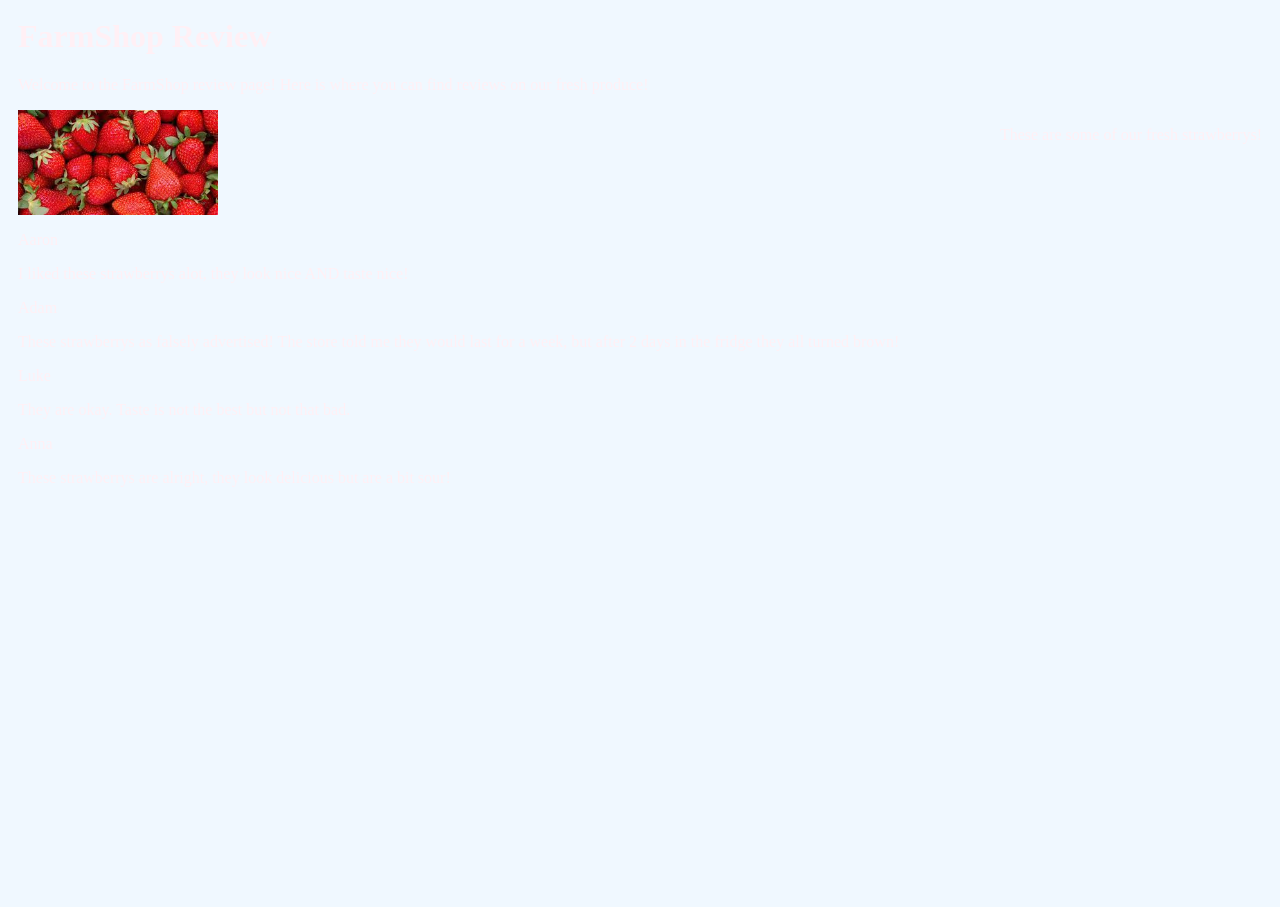
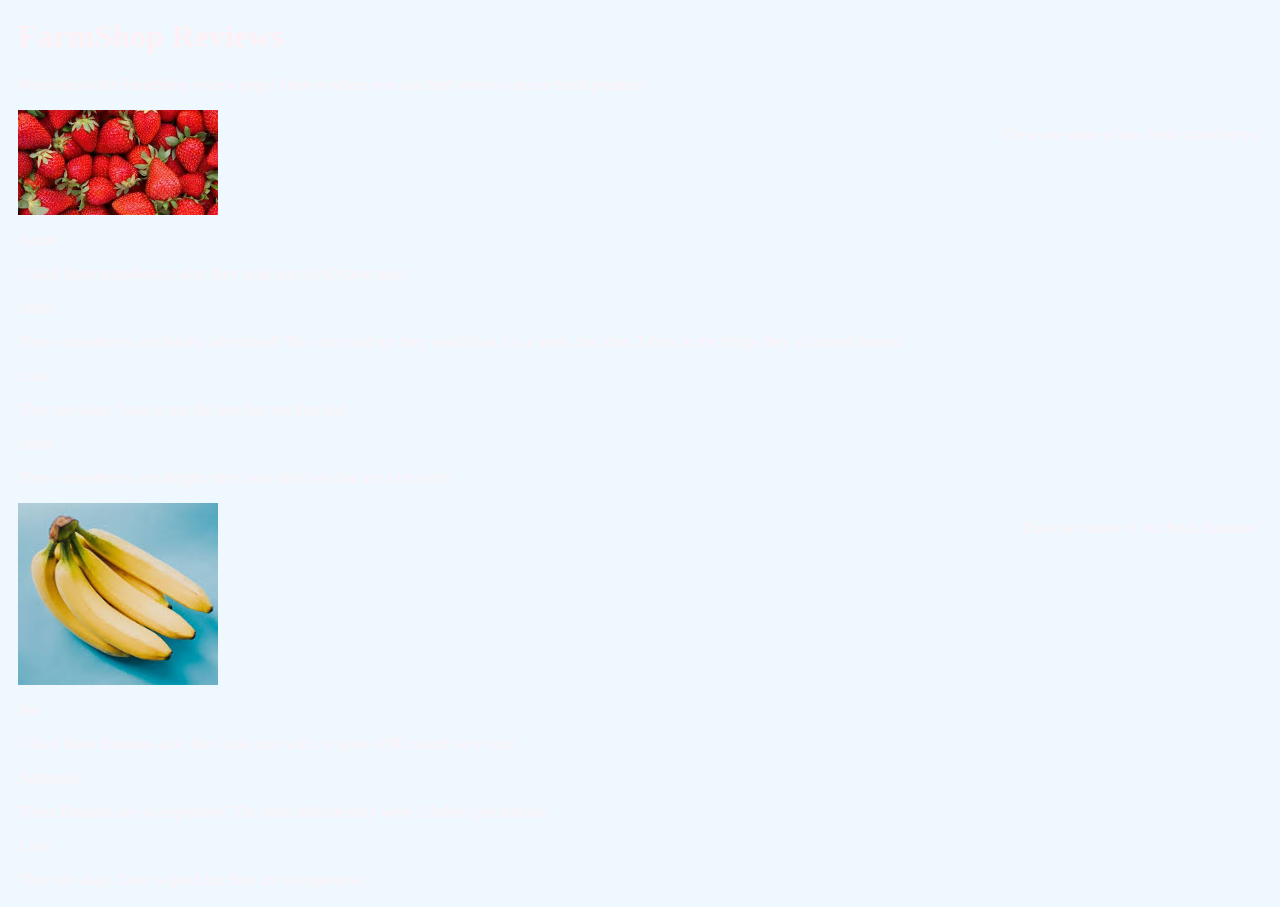
Before and after one commit to JOetHeBATMAN/JOETEST, a plain HTML site: page index.html in a window 1280 px wide. Before the commit the page ends 800 px from the top, so only its background shows below. Drawn offline with Linux system fonts and the light colour scheme.

Commit message:
ADDED BANANAS

```diff
--- a/index.html
+++ b/index.html
@@ -5,7 +5,7 @@
 </head>
 
 
-<h1>FarmShop Review</h1>
+<h1>FarmShop Reviews</h1>
 
 <body
 
@@ -24,7 +24,7 @@
 	</div>
 	<div class="review">
 			<p id="name">Adam</p>
-			<p id="content">These strawberrys as falsely advertised! The store told me they would last for a week, but after 2 days in the fridge they all turned brown!</p>
+			<p id="content">These strawberrys are falsely advertised! The store told me they would last for a week, but after 2 days in the fridge they all turned brown!</p>
 	</div>
 	<div class="review">
 			<p id="name">Luke</p>
@@ -33,6 +33,27 @@
 	<div class="review">
 			<p id="name">Anna</p>
 			<p id="content">These strawberrys are alright, they look delicious but are a bit sour!</p>
+	</div>
+
+
+
+<div id="Bananas">
+<img src="Banana.jpg" width=200px>
+<div id="description"><p>These are some of our fresh Bananas!</p></div>
+</div>
+
+<div id="review">
+	<div class="review">
+			<p id="name">Joe</p>
+			<p id="content">I liked these Bananas alot, they look nice with no spots AND tasted very nice!</p>
+	</div>
+	<div class="review">
+			<p id="name">Nathaniel</p>
+			<p id="content">These Bananas are so expensive! The store told me they were 2 dollers per banana!</p>
+	</div>
+	<div class="review">
+			<p id="name">Luke</p>
+			<p id="content">They are okay. Taste is good but they are to expensive.</p>
 	</div>
 
 
```
